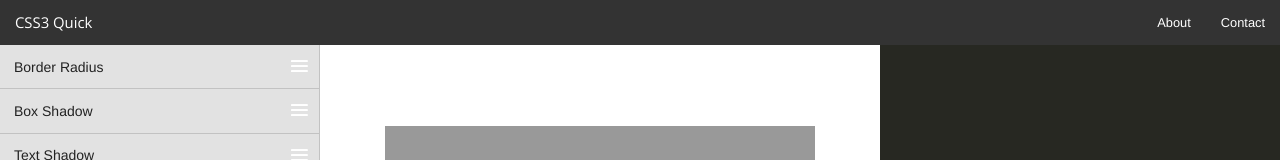
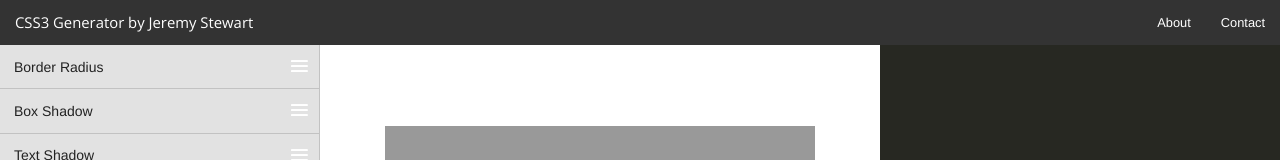
Before and after one commit to jerstew/css3gen, a plain HTML site: page index.html in a window 1280 px wide. Shown: the top 160 px of the page. Drawn offline with nearby package versions, Linux system fonts and the light colour scheme.

Commit message:
updated index title

```diff
--- a/index.html
+++ b/index.html
@@ -16,7 +16,7 @@
     <nav class="top-bar" data-topbar>
       <ul class="title-area">
         <li class="name">
-          <h1><a href="#">CSS3 Quick</a></h1>
+          <h1><a href="#">CSS3 Generator by Jeremy Stewart</a></h1>
         </li>
       </ul>
       <section class="top-bar-section">
```
